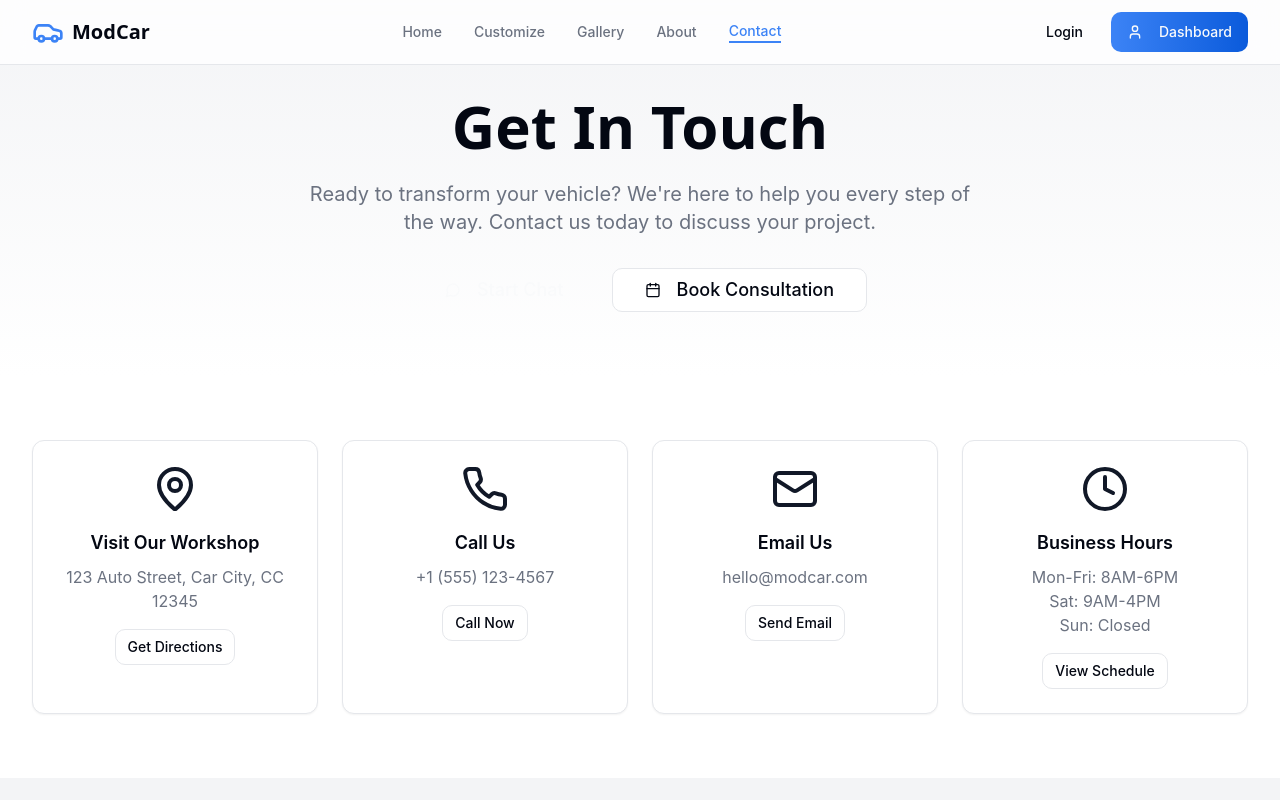
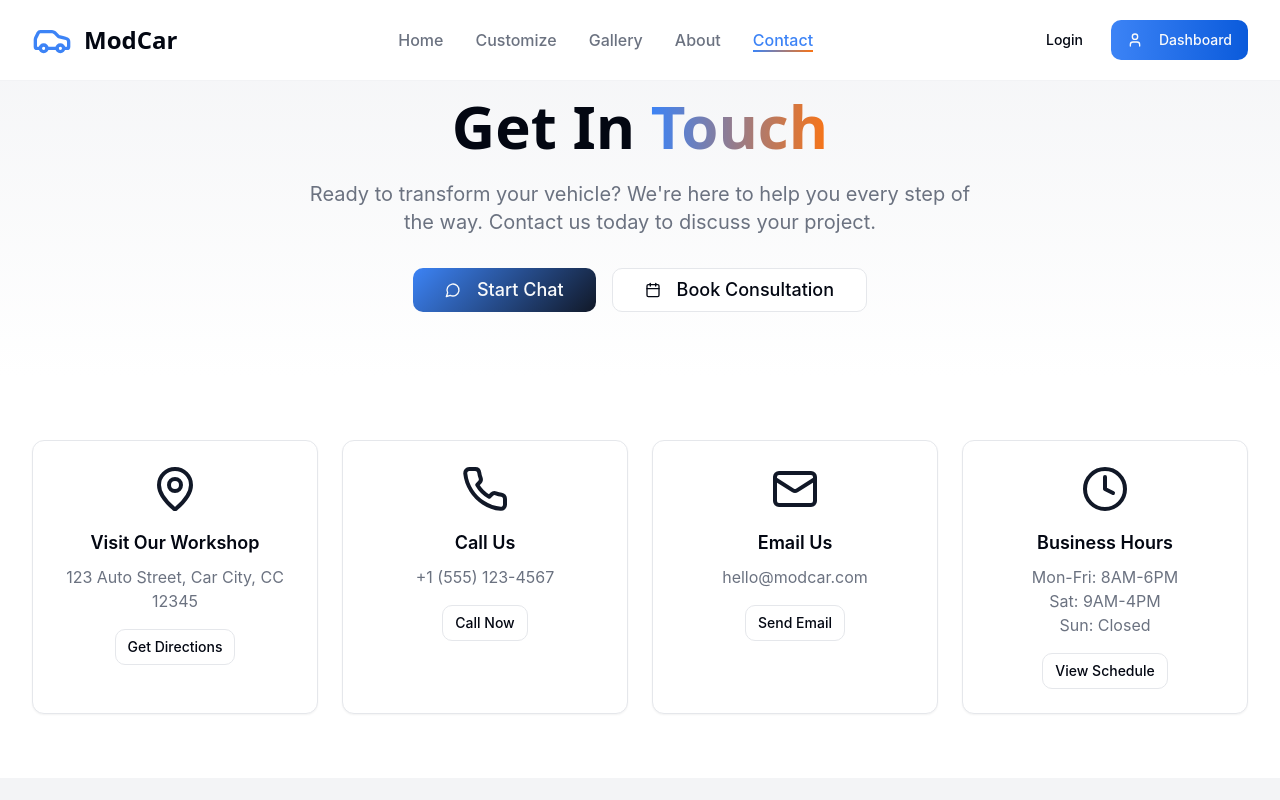
Before and after one commit to Dhruv6019/carmodification, a React (Vite) app: page /contact in a window 1280 px wide. Shown: the top 800 px of the page. Built offline with nearby package versions, Linux system fonts and the light colour scheme.

Commit message:
Refine UI and Navigation
Enhance website UI with improved responsiveness, animations, and interactive elements. Ensure all navigation links and buttons are fully functional and visually appealing, creating a cleaner and more engaging user experience.

```diff
--- /dev/null
+++ b/src/components/AnimatedSection.tsx
@@ -0,0 +1,42 @@
+import React from "react";
+import { useScrollAnimation } from "@/hooks/useScrollAnimation";
+import { cn } from "@/lib/utils";
+
+interface AnimatedSectionProps {
+  children: React.ReactNode;
+  className?: string;
+  animation?: "fadeInUp" | "slideInLeft" | "slideInRight" | "scaleIn";
+  delay?: number;
+}
+
+export const AnimatedSection: React.FC<AnimatedSectionProps> = ({
+  children,
+  className,
+  animation = "fadeInUp",
+  delay = 0,
+}) => {
+  const { ref, isVisible } = useScrollAnimation();
+
+  const animationClass = {
+    fadeInUp: "animate-fade-in-up",
+    slideInLeft: "animate-slide-in-left",
+    slideInRight: "animate-slide-in-right",
+    scaleIn: "animate-scale-in",
+  }[animation];
+
+  const delayClass = delay > 0 ? `animate-delay-${delay}` : "";
+
+  return (
+    <section
+      ref={ref}
+      className={cn(
+        "opacity-0",
+        isVisible && animationClass,
+        delayClass,
+        className
+      )}
+    >
+      {children}
+    </section>
+  );
+};
--- a/src/components/Navigation.tsx
+++ b/src/components/Navigation.tsx
@@ -19,30 +19,39 @@ export const Navigation = () => {
   const isActive = (path: string) => location.pathname === path;
 
   return (
-    <nav className="fixed top-0 left-0 right-0 z-50 bg-background/80 backdrop-blur-md border-b border-border">
+    <nav className="fixed top-0 left-0 right-0 z-50 bg-background/95 backdrop-blur-lg border-b border-border/50 transition-all duration-300">
       <div className="max-w-7xl mx-auto px-4 sm:px-6 lg:px-8">
-        <div className="flex justify-between items-center h-16">
+        <div className="flex justify-between items-center h-16 md:h-20">
           {/* Logo */}
-          <Link to="/" className="flex items-center space-x-2">
-            <Car className="w-8 h-8 text-electric-blue" />
-            <span className="text-xl font-display font-bold text-foreground">
+          <Link to="/" className="flex items-center space-x-3 group">
+            <div className="relative">
+              <Car className="w-8 h-8 md:w-10 md:h-10 text-electric-blue transition-transform duration-300 group-hover:scale-110" />
+              <div className="absolute inset-0 bg-electric-blue/20 rounded-full blur-md opacity-0 group-hover:opacity-100 transition-opacity duration-300"></div>
+            </div>
+            <span className="text-xl md:text-2xl font-display font-bold text-foreground group-hover:text-electric-blue transition-colors duration-300">
               ModCar
             </span>
           </Link>
 
           {/* Desktop Navigation */}
           <div className="hidden md:flex items-center space-x-8">
-            {navItems.map((item) => (
+            {navItems.map((item, index) => (
               <Link
                 key={item.name}
                 to={item.path}
-                className={`text-sm font-medium transition-colors hover:text-electric-blue ${
+                className={`relative text-sm lg:text-base font-medium transition-all duration-300 group ${
                   isActive(item.path)
-                    ? "text-electric-blue border-b-2 border-electric-blue"
-                    : "text-muted-foreground"
+                    ? "text-electric-blue"
+                    : "text-muted-foreground hover:text-electric-blue"
                 }`}
+                style={{ animationDelay: `${index * 0.1}s` }}
               >
-                {item.name}
+                <span className="relative z-10">{item.name}</span>
+                <div className={`absolute bottom-0 left-0 h-0.5 bg-gradient-to-r from-electric-blue to-burnt-orange transition-all duration-300 ${
+                  isActive(item.path)
+                    ? "w-full"
+                    : "w-0 group-hover:w-full"
+                }`}></div>
               </Link>
             ))}
           </div>
@@ -50,12 +59,12 @@ export const Navigation = () => {
           {/* Desktop Actions */}
           <div className="hidden md:flex items-center space-x-4">
             <Link to="/login">
-              <Button variant="ghost" size="sm">
+              <Button variant="ghost" size="sm" className="hover:bg-primary/10 transition-all duration-300">
                 Login
               </Button>
             </Link>
             <Link to="/dashboard">
-              <Button className="bg-gradient-to-r from-electric-blue to-electric-blue-dark">
+              <Button className="bg-gradient-to-r from-electric-blue to-electric-blue-dark hover:shadow-glow hover:scale-105 transition-all duration-300">
                 <User className="w-4 h-4 mr-2" />
                 Dashboard
               </Button>
--- a/src/components/ui/button.tsx
+++ b/src/components/ui/button.tsx
@@ -18,8 +18,9 @@ const buttonVariants = cva(
           "bg-secondary text-secondary-foreground hover:bg-secondary/80",
         ghost: "hover:bg-accent hover:text-accent-foreground",
         link: "text-primary underline-offset-4 hover:underline",
-        luxury: "bg-gradient-hero text-foreground hover:shadow-glow transition-all duration-500 hover:scale-105 border border-luxury-red/20",
-        glass: "bg-gradient-glass backdrop-blur-xl text-foreground border border-white/10 hover:border-luxury-red/50 hover:shadow-luxury transition-all duration-300",
+        luxury: "bg-gradient-to-r from-primary to-electric-blue text-white hover:shadow-glow transition-all duration-500 hover:scale-105",
+        glass: "bg-white/10 backdrop-blur-md border-white/20 text-white hover:bg-white/20 transition-all duration-300",
+        floating: "bg-gradient-to-r from-primary to-electric-blue text-white shadow-lg hover:shadow-xl hover:scale-105 transition-all duration-300",
       },
       size: {
         default: "h-10 px-4 py-2",
--- /dev/null
+++ b/src/hooks/useScrollAnimation.tsx
@@ -0,0 +1,51 @@
+import { useEffect, useRef, useState } from "react";
+
+export const useScrollAnimation = (threshold = 0.1) => {
+  const [isVisible, setIsVisible] = useState(false);
+  const ref = useRef<HTMLElement>(null);
+
+  useEffect(() => {
+    const observer = new IntersectionObserver(
+      ([entry]) => {
+        if (entry.isIntersecting) {
+          setIsVisible(true);
+          observer.unobserve(entry.target);
+        }
+      },
+      { threshold }
+    );
+
+    if (ref.current) {
+      observer.observe(ref.current);
+    }
+
+    return () => {
+      if (ref.current) {
+        observer.unobserve(ref.current);
+      }
+    };
+  }, [threshold]);
+
+  return { ref, isVisible };
+};
+
+export const useParallax = (speed = 0.5) => {
+  const [offset, setOffset] = useState(0);
+  const ref = useRef<HTMLElement>(null);
+
+  useEffect(() => {
+    const handleScroll = () => {
+      if (ref.current) {
+        const rect = ref.current.getBoundingClientRect();
+        const scrolled = window.pageYOffset;
+        const parallax = scrolled * speed;
+        setOffset(parallax);
+      }
+    };
+
+    window.addEventListener("scroll", handleScroll, { passive: true });
+    return () => window.removeEventListener("scroll", handleScroll);
+  }, [speed]);
+
+  return { ref, offset };
+};
--- a/src/index.css
+++ b/src/index.css
@@ -52,17 +52,21 @@
     --gradient-secondary: linear-gradient(135deg, hsl(var(--burnt-orange)) 0%, hsl(var(--burnt-orange-dark)) 100%);
     --gradient-glass: linear-gradient(135deg, rgba(255, 255, 255, 0.1) 0%, rgba(255, 255, 255, 0.05) 100%);
     --gradient-hero-overlay: linear-gradient(135deg, rgba(0, 0, 0, 0.7) 0%, rgba(0, 0, 0, 0.4) 100%);
+    --gradient-electric: linear-gradient(135deg, hsl(var(--electric-blue)), hsl(var(--primary)));
+    --gradient-mesh: linear-gradient(135deg, hsl(var(--primary) / 0.1), hsl(var(--electric-blue) / 0.1), hsl(var(--burnt-orange) / 0.1));
 
     /* Modern shadows */
     --shadow-card: 0 1px 3px 0 rgb(0 0 0 / 0.1), 0 1px 2px -1px rgb(0 0 0 / 0.1);
     --shadow-lg: 0 10px 15px -3px rgb(0 0 0 / 0.1), 0 4px 6px -4px rgb(0 0 0 / 0.1);
     --shadow-xl: 0 20px 25px -5px rgb(0 0 0 / 0.1), 0 8px 10px -6px rgb(0 0 0 / 0.1);
-    --shadow-glow: 0 0 50px rgba(59, 130, 246, 0.3);
+    --shadow-glow: 0 0 40px hsl(var(--electric-blue) / 0.4);
+    --shadow-inner: inset 0 2px 4px rgba(0, 0, 0, 0.1);
 
     /* Smooth transitions */
     --transition-fast: all 0.15s cubic-bezier(0.4, 0, 0.2, 1);
     --transition-normal: all 0.3s cubic-bezier(0.4, 0, 0.2, 1);
     --transition-slow: all 0.6s cubic-bezier(0.4, 0, 0.2, 1);
+    --transition-spring: all 0.4s cubic-bezier(0.175, 0.885, 0.32, 1.275);
 
     /* Sidebar tokens */
     --sidebar-background: 0 0% 98%;
@@ -173,4 +177,127 @@
   .card-hover {
     @apply transition-all duration-300 hover:shadow-xl hover:-translate-y-2;
   }
+
+  /* Scroll animations */
+  @keyframes fadeInUp {
+    from {
+      opacity: 0;
+      transform: translateY(30px);
+    }
+    to {
+      opacity: 1;
+      transform: translateY(0);
+    }
+  }
+
+  @keyframes slideInLeft {
+    from {
+      opacity: 0;
+      transform: translateX(-30px);
+    }
+    to {
+      opacity: 1;
+      transform: translateX(0);
+    }
+  }
+
+  @keyframes slideInRight {
+    from {
+      opacity: 0;
+      transform: translateX(30px);
+    }
+    to {
+      opacity: 1;
+      transform: translateX(0);
+    }
+  }
+
+  @keyframes scaleIn {
+    from {
+      opacity: 0;
+      transform: scale(0.95);
+    }
+    to {
+      opacity: 1;
+      transform: scale(1);
+    }
+  }
+
+  .animate-fade-in-up {
+    animation: fadeInUp 0.6s ease-out forwards;
+  }
+
+  .animate-slide-in-left {
+    animation: slideInLeft 0.6s ease-out forwards;
+  }
+
+  .animate-slide-in-right {
+    animation: slideInRight 0.6s ease-out forwards;
+  }
+
+  .animate-scale-in {
+    animation: scaleIn 0.6s ease-out forwards;
+  }
+
+  .animate-delay-100 {
+    animation-delay: 0.1s;
+  }
+
+  .animate-delay-200 {
+    animation-delay: 0.2s;
+  }
+
+  .animate-delay-300 {
+    animation-delay: 0.3s;
+  }
+
+  .animate-delay-500 {
+    animation-delay: 0.5s;
+  }
+
+  /* Hover effects */
+  .hover-glow {
+    @apply transition-all duration-300 hover:shadow-lg;
+  }
+
+  .hover-lift {
+    @apply transition-transform duration-300 hover:-translate-y-2;
+  }
+
+  .hover-scale {
+    @apply transition-transform duration-300 hover:scale-105;
+  }
+
+  /* Gradient text */
+  .text-gradient {
+    @apply bg-gradient-to-r from-electric-blue to-burnt-orange bg-clip-text text-transparent;
+  }
+
+  /* Glass morphism */
+  .glass-card {
+    @apply bg-white/10 backdrop-blur-md border border-white/20 rounded-xl;
+  }
+
+  /* Mesh gradient background */
+  .mesh-gradient {
+    background: var(--gradient-mesh);
+  }
+
+  /* Custom scrollbar */
+  ::-webkit-scrollbar {
+    width: 8px;
+  }
+
+  ::-webkit-scrollbar-track {
+    background: hsl(var(--muted));
+  }
+
+  ::-webkit-scrollbar-thumb {
+    background: hsl(var(--primary));
+    border-radius: 4px;
+  }
+
+  ::-webkit-scrollbar-thumb:hover {
+    background: hsl(var(--electric-blue));
+  }
 }
--- a/src/pages/Contact.tsx
+++ b/src/pages/Contact.tsx
@@ -15,6 +15,7 @@ import {
   Calendar,
   Quote
 } from "lucide-react";
+import { AnimatedSection } from "@/components/AnimatedSection";
 
 const Contact = () => {
   const contactInfo = [
@@ -67,7 +68,7 @@ const Contact = () => {
       <Navigation />
 
       {/* Hero Section */}
-      <section className="pt-24 pb-16 bg-gradient-to-b from-muted to-background">
+      <AnimatedSection className="pt-24 pb-16 bg-gradient-to-b from-muted to-background mesh-gradient">
         <div className="max-w-7xl mx-auto px-4 sm:px-6 lg:px-8 text-center">
           <h1 className="text-4xl md:text-6xl font-display font-bold mb-6">
             Get In <span className="text-gradient">Touch</span>
@@ -87,14 +88,14 @@ const Contact = () => {
             </Button>
           </div>
         </div>
-      </section>
+      </AnimatedSection>
 
       {/* Contact Info Cards */}
-      <section className="py-16">
+      <AnimatedSection className="py-16" animation="scaleIn">
         <div className="max-w-7xl mx-auto px-4 sm:px-6 lg:px-8">
           <div className="grid md:grid-cols-2 lg:grid-cols-4 gap-6">
             {contactInfo.map((info, index) => (
-              <Card key={index} className="text-center hover:shadow-lg transition-shadow">
+              <Card key={index} className="text-center hover-lift hover-glow transition-all duration-300 animate-fade-in-up" style={{ animationDelay: `${index * 0.1}s` }}>
                 <CardContent className="p-6">
                   <info.icon className="w-12 h-12 text-primary mx-auto mb-4" />
                   <h3 className="text-lg font-semibold mb-2">{info.title}</h3>
@@ -107,7 +108,7 @@ const Contact = () => {
             ))}
           </div>
         </div>
-      </section>
+      </AnimatedSection>
 
       {/* Main Contact Section */}
       <section className="py-16 bg-muted">
--- a/tailwind.config.ts
+++ b/tailwind.config.ts
@@ -76,7 +76,9 @@ export default {
 				'gradient-primary': 'var(--gradient-primary)',
 				'gradient-secondary': 'var(--gradient-secondary)',
 				'gradient-glass': 'var(--gradient-glass)',
-				'gradient-hero-overlay': 'var(--gradient-hero-overlay)'
+				'gradient-hero-overlay': 'var(--gradient-hero-overlay)',
+				'gradient-electric': 'var(--gradient-electric)',
+				'gradient-mesh': 'var(--gradient-mesh)'
 			},
 			boxShadow: {
 				'card': 'var(--shadow-card)',
```
Also changed, not shown: src/pages/About.tsx (+6 -5 lines), src/pages/Gallery.tsx (+9 -8 lines), src/pages/Index.tsx (+13 -4 lines).
